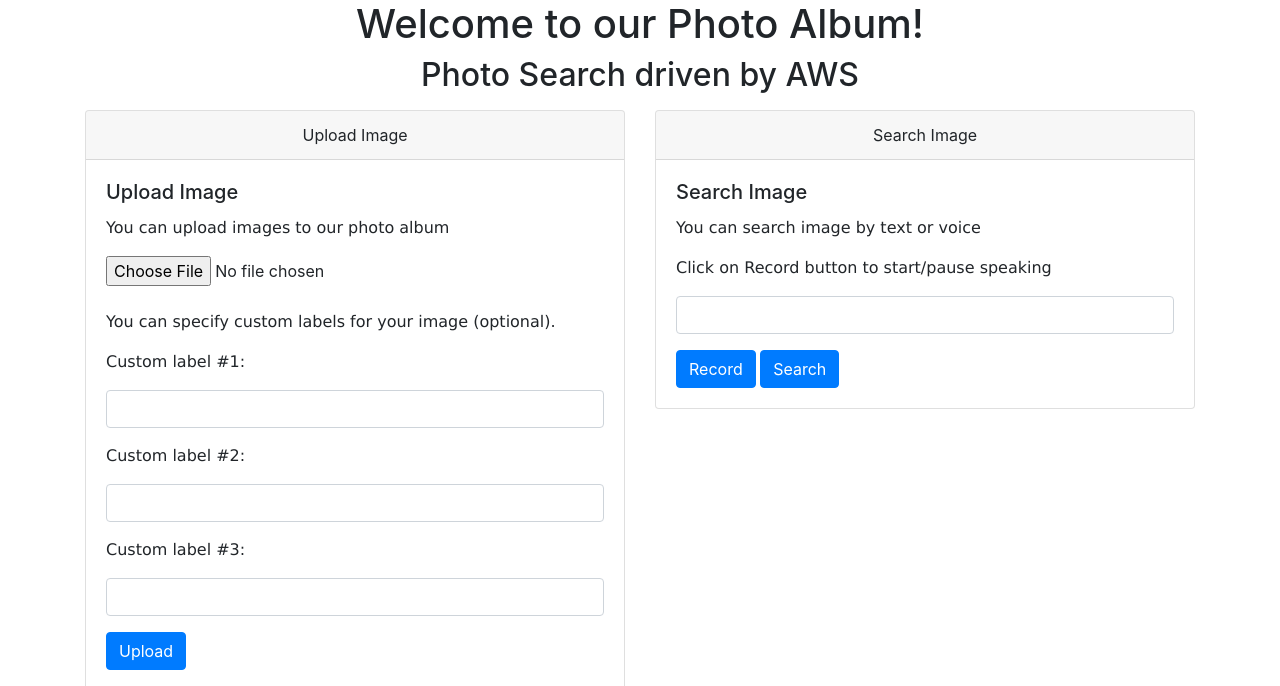
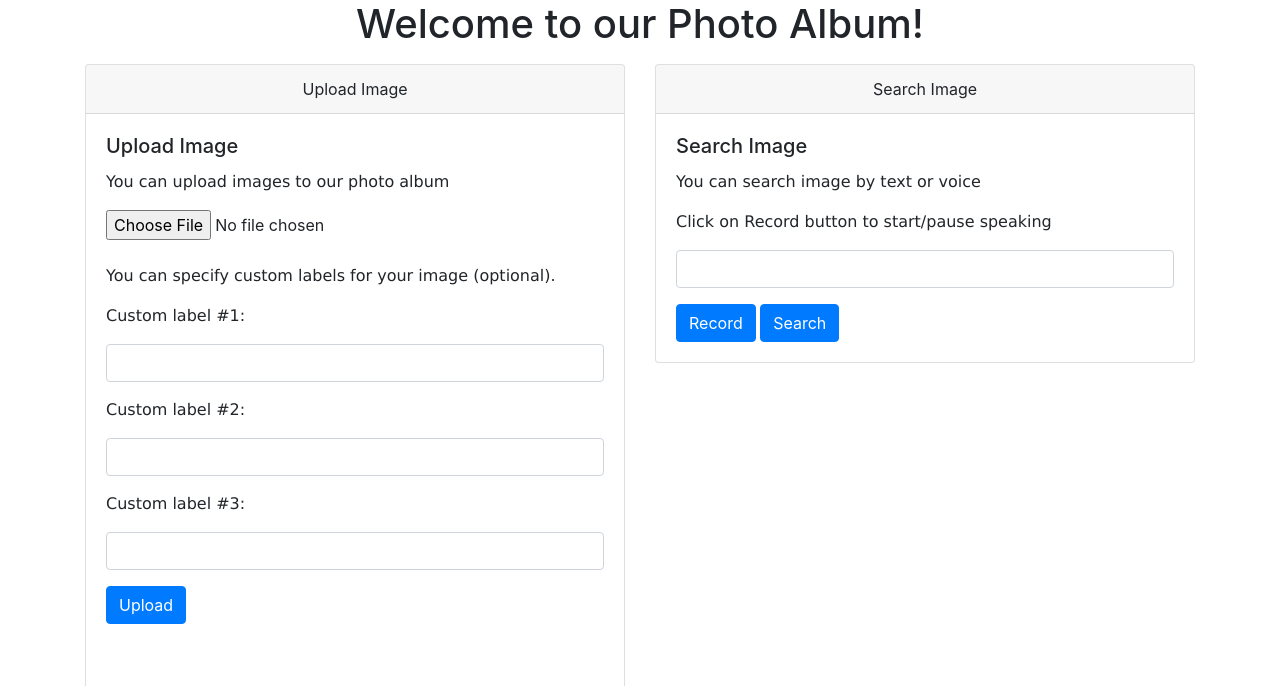
Before and after one commit to chaoyilu206/columbia-coms6998, a website: page index.html in a window 1280 px wide. Shown: the top 686 px of the page. Drawn offline with nearby package versions, Linux system fonts and the light colour scheme.

Commit message:
Update index.html

```diff
--- a/index.html
+++ b/index.html
@@ -14,7 +14,6 @@
   <body>
     <blockquote class="blockquote text-center">
         <h1> Welcome to our Photo Album! </h1>
-        <h2>Photo Search driven by AWS</h2>
     </blockquote>
 
     <div class="container">
```
